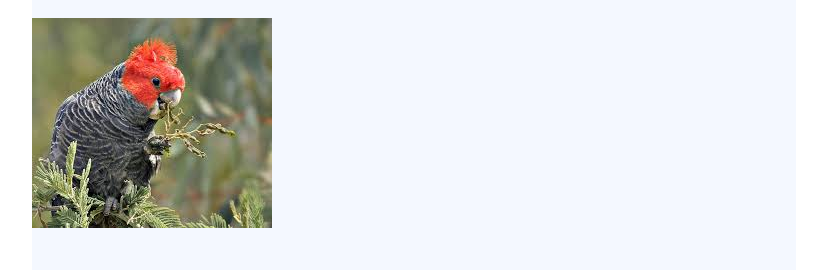
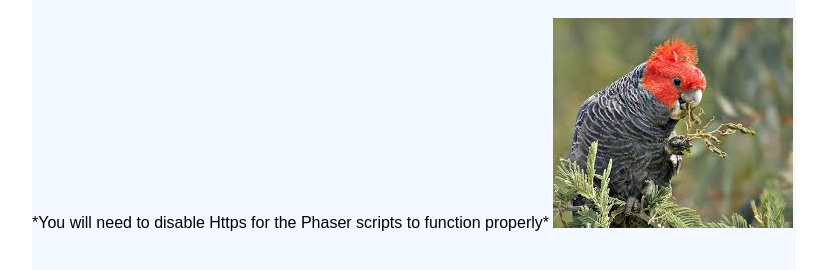
Before and after one commit to Peptidase/Peptidase.Github.io, a plain HTML site: page index.html in a window 1280 px wide. Shown: the part 140-410 px from the top of the page, without its empty margins (226-1050 px from the left). Drawn offline with Linux system fonts and the light colour scheme.

Commit message:
Text info
and warning about browser incompatability

```diff
--- a/index.html
+++ b/index.html
@@ -14,6 +14,7 @@
 
 <div class="MainBody">
 	<h1 class="Title">Main Portfolio</h1>
+    <p1 class="warning">*You will need to disable Https for the Phaser scripts to function properly*</p1>
     <a href="Page1.html">
 	<img src="Cockatoo.jpg">
     </a>
--- a/stylesheet.css
+++ b/stylesheet.css
@@ -24,3 +24,10 @@ background-size: cover;
 
 
 }
+
+.warning {
+	text-align:center;
+	font-family:Arial;
+
+
+}
```
